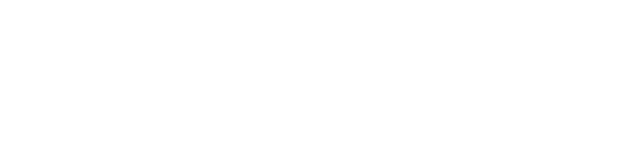
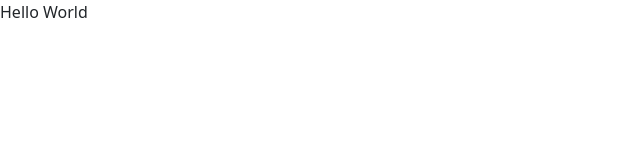
Before and after one commit to Mersey94/portfolio, a plain HTML site: page index.html in a window 1280 px wide. Shown: the whole page, without its empty margins (0-640 px from the left). Drawn offline with nearby package versions, Linux system fonts and the light colour scheme.

Commit message:
Updated html

```diff
--- a/index.html
+++ b/index.html
@@ -25,5 +25,7 @@
       crossorigin="anonymous"
     ></script>
   </head>
-  <body></body>
+  <body>
+    Hello World
+  </body>
 </html>
```
